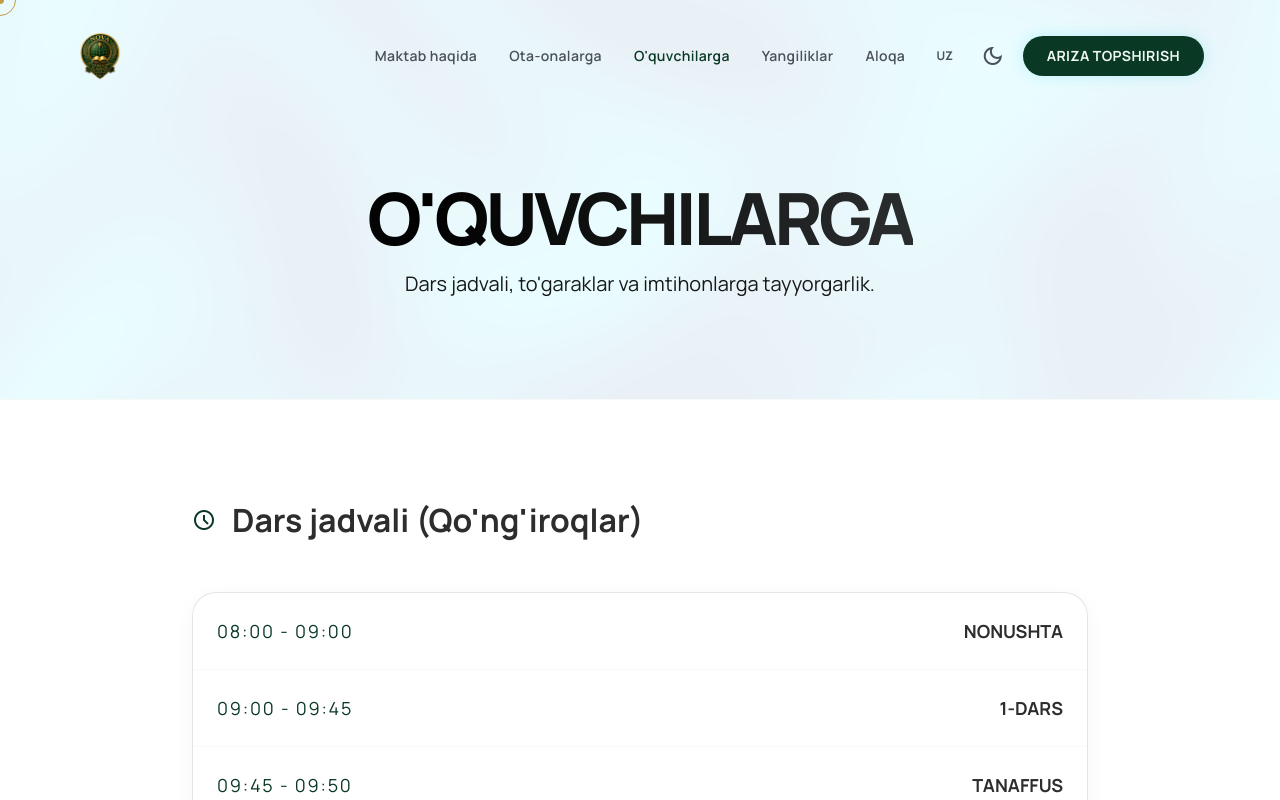
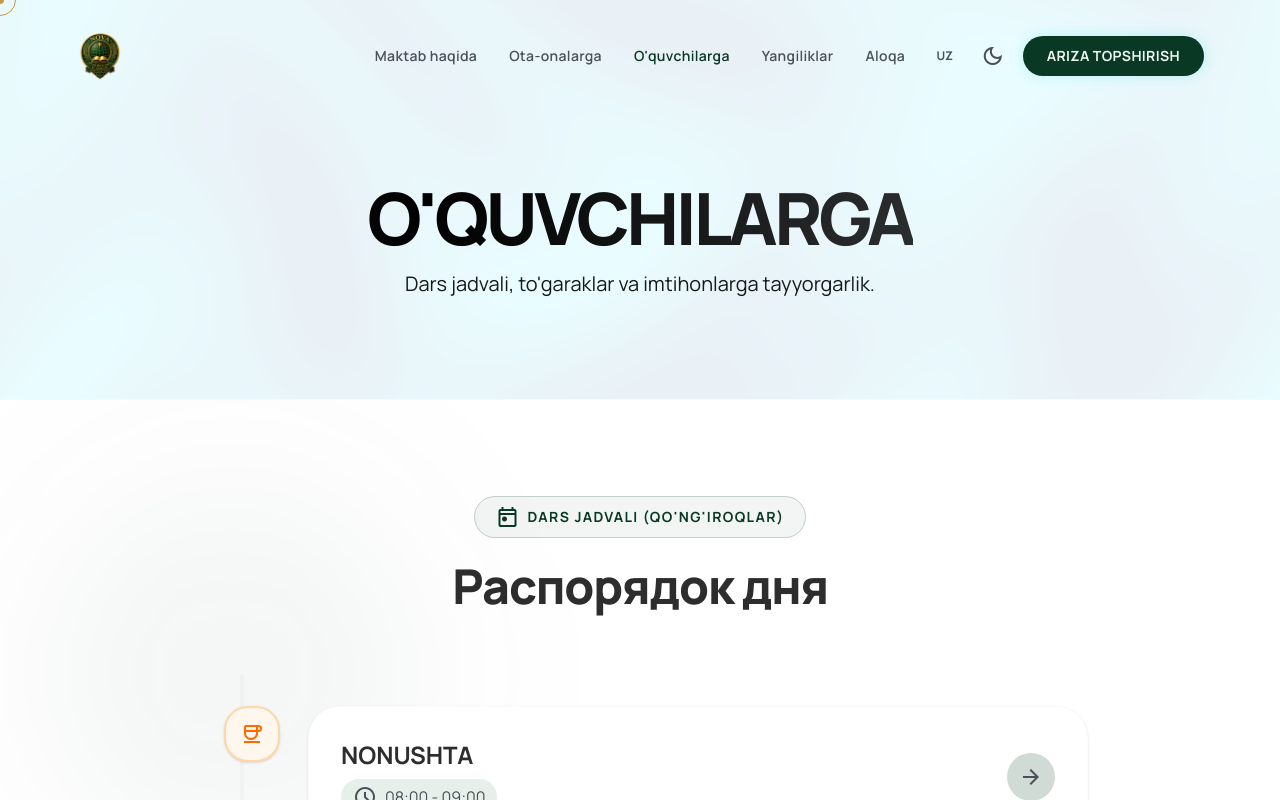
Before and after one commit to XayrulloWeb/nova, a React (Vite) app: page /students in a window 1280 px wide. Both pictures are taken after a click on the button "RU". Shown: the top 800 px of the page. Built offline with nearby package versions, Linux system fonts and the light colour scheme; no server answers.

Commit message:
feat: redesign schedule to timeline pro ui

```diff
--- a/src/components/Schedule.jsx
+++ b/src/components/Schedule.jsx
@@ -1,28 +1,107 @@
 import React from 'react';
 import { useTranslation } from 'react-i18next';
+import { motion } from 'framer-motion';
 
 export default function Schedule() {
   const { t } = useTranslation();
 
-  // Try to load items from translation, fallback to empty array if not found
   const items = t('schedule.items', { returnObjects: true });
   const schedule = Array.isArray(items) ? items : [];
 
+  const getEventMeta = (name) => {
+    const lowerName = name.toLowerCase();
+    if (lowerName.includes('завтрак') || lowerName.includes('nonushta') || lowerName.includes('кофе') || lowerName.includes('kofe')) {
+      return { icon: 'coffee', color: 'text-orange-500', bg: 'bg-orange-50', border: 'border-orange-200' };
+    }
+    if (lowerName.includes('обед') || lowerName.includes('tushlik')) {
+      return { icon: 'restaurant', color: 'text-red-500', bg: 'bg-red-50', border: 'border-red-200' };
+    }
+    if (lowerName.includes('урок') || lowerName.includes('dars') || lowerName.includes('задание') || lowerName.includes('vazifa')) {
+      return { icon: 'menu_book', color: 'text-blue-500', bg: 'bg-blue-50', border: 'border-blue-200' };
+    }
+    if (lowerName.includes('перемена') || lowerName.includes('tanaffus')) {
+      return { icon: 'sports_esports', color: 'text-emerald-500', bg: 'bg-emerald-50', border: 'border-emerald-200' };
+    }
+    if (lowerName.includes('кружок') || lowerName.includes('to\'garak')) {
+      return { icon: 'palette', color: 'text-purple-500', bg: 'bg-purple-50', border: 'border-purple-200' };
+    }
+    if (lowerName.includes('домой') || lowerName.includes('uyga')) {
+      return { icon: 'home', color: 'text-slate-500', bg: 'bg-slate-50', border: 'border-slate-200' };
+    }
+    return { icon: 'schedule', color: 'text-primary', bg: 'bg-primary/5', border: 'border-primary/20' };
+  };
+
   return (
-    <section className="py-24 px-margin-mobile md:px-margin-desktop bg-surface-container-lowest">
-      <div className="max-w-4xl mx-auto">
-        <div className="flex items-center gap-4 mb-12">
-          <span className="material-symbols-outlined text-4xl text-primary">schedule</span>
-          <h2 className="text-[32px] md:text-headline-lg font-bold text-on-surface">{t('schedule.title')}</h2>
+    <section className="py-24 px-margin-mobile md:px-margin-desktop bg-surface-container-lowest relative overflow-hidden">
+      {/* Decorative background blobs */}
+      <div className="absolute top-20 left-10 w-96 h-96 bg-primary/5 rounded-full blur-[100px] pointer-events-none"></div>
+      <div className="absolute bottom-20 right-10 w-96 h-96 bg-secondary/5 rounded-full blur-[100px] pointer-events-none"></div>
+
+      <div className="max-w-4xl mx-auto relative z-10">
+
+        {/* Header */}
+        <div className="text-center mb-16">
+          <motion.div
+            initial={{ opacity: 0, y: 20 }}
+            whileInView={{ opacity: 1, y: 0 }}
+            viewport={{ once: true }}
+            className="inline-flex items-center justify-center gap-2 px-5 py-2 rounded-full border border-primary/20 bg-primary/5 text-primary mb-6 font-bold text-sm tracking-widest uppercase"
+          >
+            <span className="material-symbols-outlined text-lg">today</span>
+            {t('schedule.title')}
+          </motion.div>
+          <motion.h2
+            initial={{ opacity: 0, y: 20 }}
+            whileInView={{ opacity: 1, y: 0 }}
+            viewport={{ once: true }}
+            transition={{ delay: 0.1 }}
+            className="text-4xl md:text-5xl font-black text-on-surface tracking-tight"
+          >
+            Распорядок дня
+          </motion.h2>
         </div>
-        <div className="glass-card rounded-3xl overflow-hidden">
-          {schedule.map((item, idx) => (
-            <div key={idx} className={`flex flex-col sm:flex-row sm:items-center justify-between p-6 ${idx !== schedule.length - 1 ? 'border-b border-outline/10' : ''} hover:bg-primary/5 transition-colors`}>
-              <span className="font-label-caps text-primary tracking-widest text-lg mb-2 sm:mb-0">{item.time}</span>
-              <span className="text-on-surface font-bold text-lg">{item.name}</span>
-            </div>
-          ))}
+
+        {/* Timeline Container */}
+        <div className="relative border-l-4 border-outline/10 ml-4 md:ml-12 pl-8 md:pl-16 py-8">
+
+          {schedule.map((item, idx) => {
+            const meta = getEventMeta(item.name);
+            return (
+              <motion.div
+                key={idx}
+                initial={{ opacity: 0, x: -30 }}
+                whileInView={{ opacity: 1, x: 0 }}
+                viewport={{ once: true, margin: "-100px" }}
+                transition={{ duration: 0.5, delay: idx * 0.05 }}
+                className="relative mb-12 last:mb-0 group"
+              >
+                {/* Timeline Node (Icon on the line) */}
+                <div className={`absolute -left-[3.25rem] md:-left-[5.25rem] w-12 h-12 md:w-14 md:h-14 rounded-2xl ${meta.bg} border-2 ${meta.border} shadow-sm flex items-center justify-center z-10 transform group-hover:scale-110 transition-transform duration-300 group-hover:shadow-md`}>
+                  <span className={`material-symbols-outlined text-2xl md:text-3xl ${meta.color}`}>
+                    {meta.icon}
+                  </span>
+                </div>
+
+                {/* Timeline Card */}
+                <div className="bg-white border border-outline/5 shadow-sm hover:shadow-xl transition-shadow duration-300 rounded-[2rem] p-6 md:p-8 flex flex-col md:flex-row md:items-center justify-between gap-4">
+                  <div>
+                    <h3 className="text-xl md:text-2xl font-bold text-on-surface mb-2">{item.name}</h3>
+                    <div className="inline-flex items-center gap-2 text-on-surface-variant font-medium bg-surface-container px-3 py-1.5 rounded-xl">
+                      <span className="material-symbols-outlined text-[18px]">schedule</span>
+                      {item.time}
+                    </div>
+                  </div>
+
+                  {/* Visual flare for hover */}
+                  <div className="hidden md:flex w-12 h-12 rounded-full bg-surface-container-highest items-center justify-center group-hover:bg-primary group-hover:text-primary-on transition-colors duration-300 cursor-pointer text-on-surface-variant">
+                    <span className="material-symbols-outlined">arrow_forward</span>
+                  </div>
+                </div>
+              </motion.div>
+            );
+          })}
         </div>
+
       </div>
     </section>
   );
```
